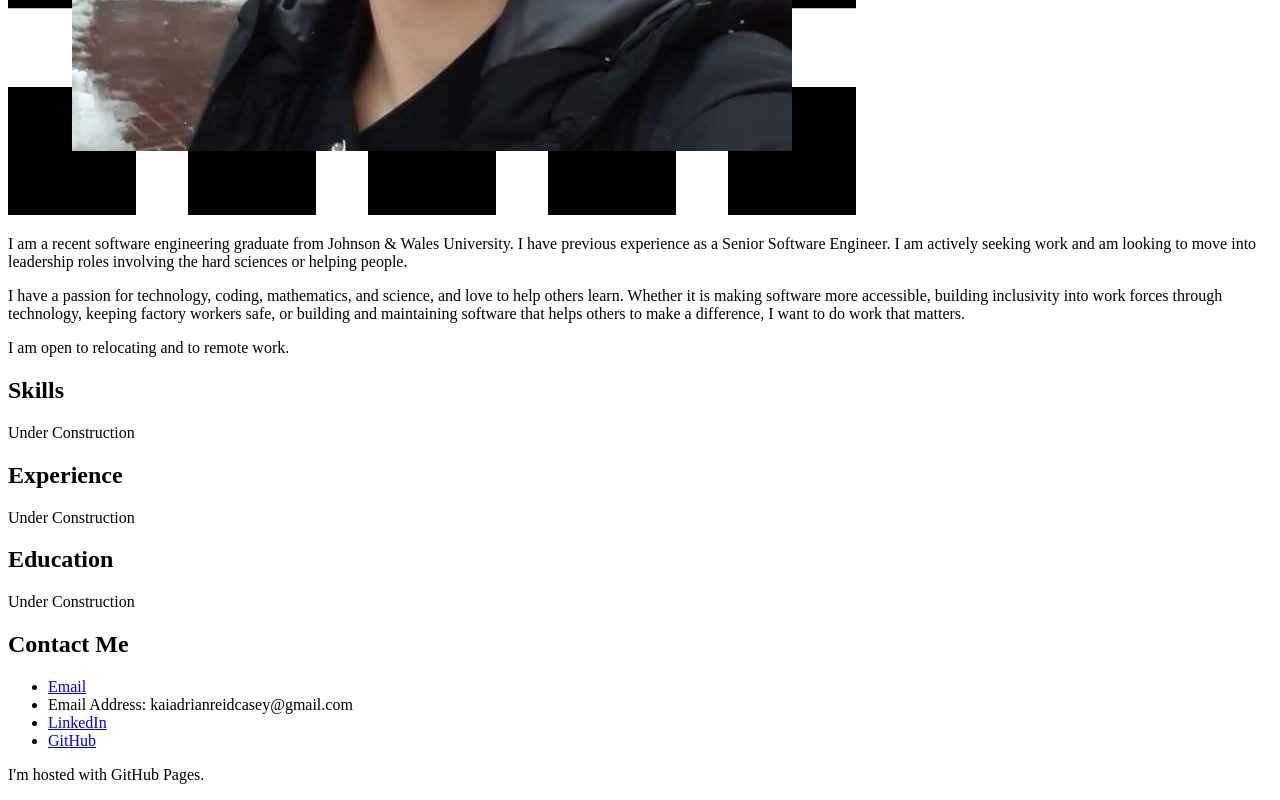
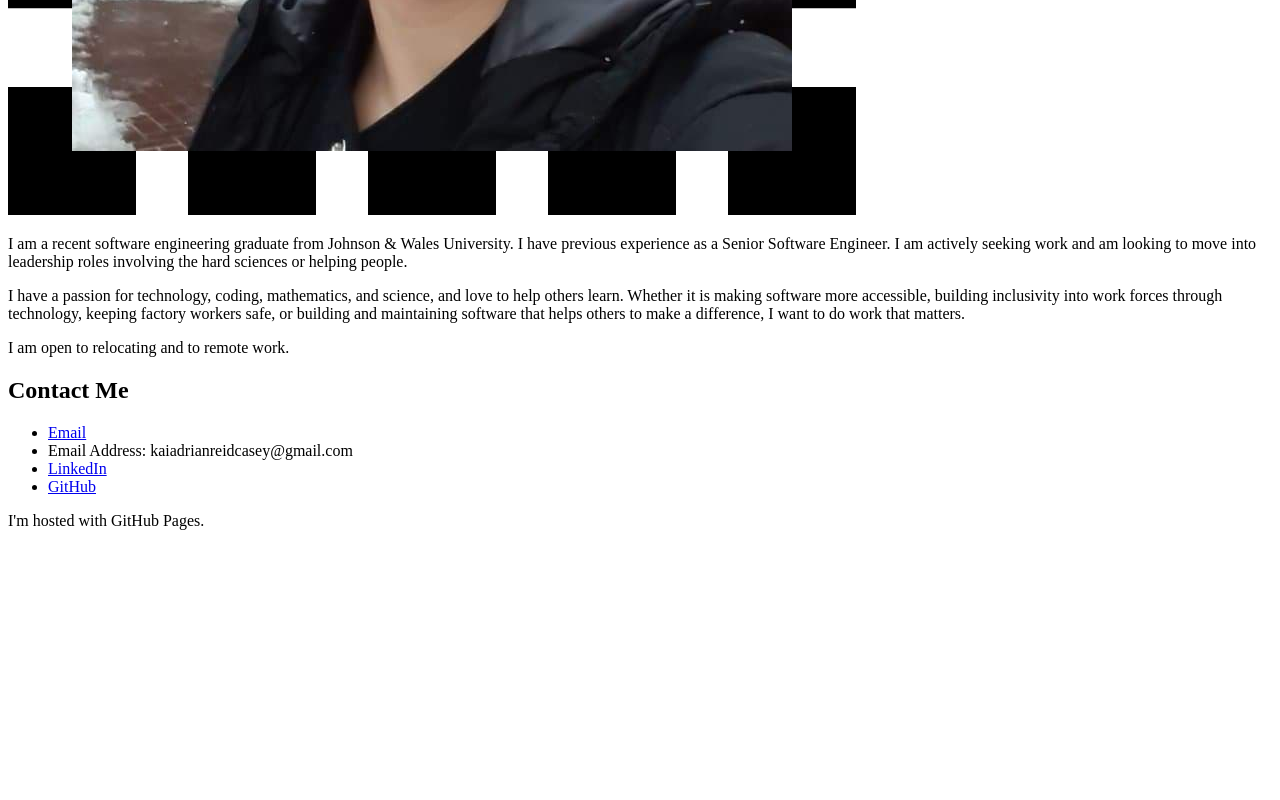
Before and after one commit to KaiReidCasey/KaiReidCasey.github.io, a plain HTML site: page index.html in a window 1280 px wide. Shown: the part 820-1620 px from the top of the page. After the commit the page ends 1366 px from the top, so only its background shows below. Drawn offline with Linux system fonts and the light colour scheme.

Commit message:
Hid sections that currently have no meaningful content.
Remembered that I can view changes without hosts file overrides, too. XD

```diff
--- a/index.html
+++ b/index.html
@@ -13,15 +13,15 @@
 			<p>I have a passion for technology, coding, mathematics, and science, and love to help others learn. Whether it is making software more accessible, building inclusivity into work forces through technology, keeping factory workers safe, or building and maintaining software that helps others to make a difference, I want to do work that matters.</p>
 			<p>I am open to relocating and to remote work.</p>
 		</section>
-		<section id="skills">
+		<section id="skills" class="construction">
 			<h2>Skills</h2>
 			<p>Under Construction</p>
 		</section>
-		<section id="experience">
+		<section id="experience" class="construction">
 			<h2>Experience</h2>
 			<p>Under Construction</p>
 		</section>
-		<section id="education">
+		<section id="education" class="construction">
 			<h2>Education</h2>
 			<p>Under Construction</p>
 		</section>
--- a/style/portfolio_main.css
+++ b/style/portfolio_main.css
@@ -4,3 +4,7 @@
 	border-style: dashed;
 	border-width: 4em;
 }
+
+.construction {
+	display:none !important;
+}
```
